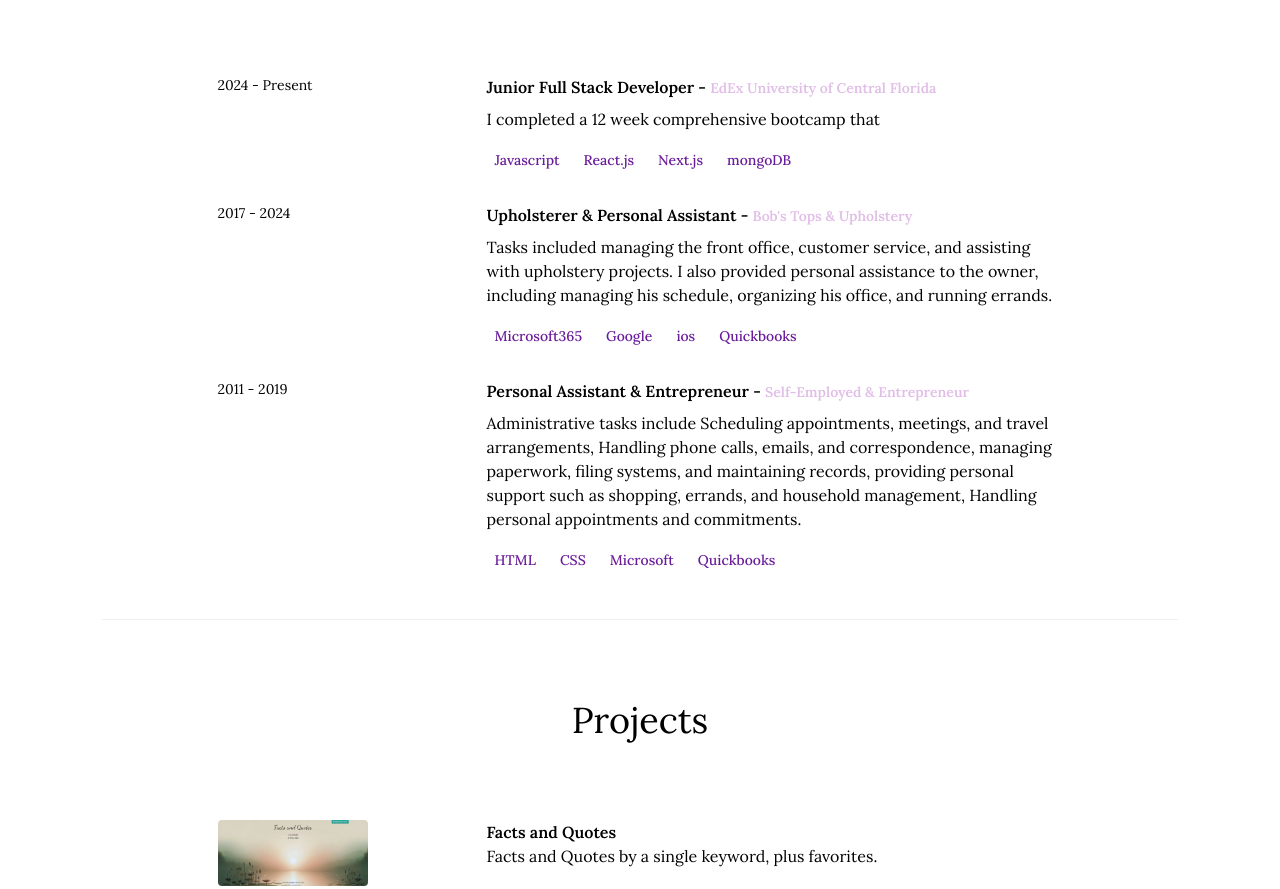
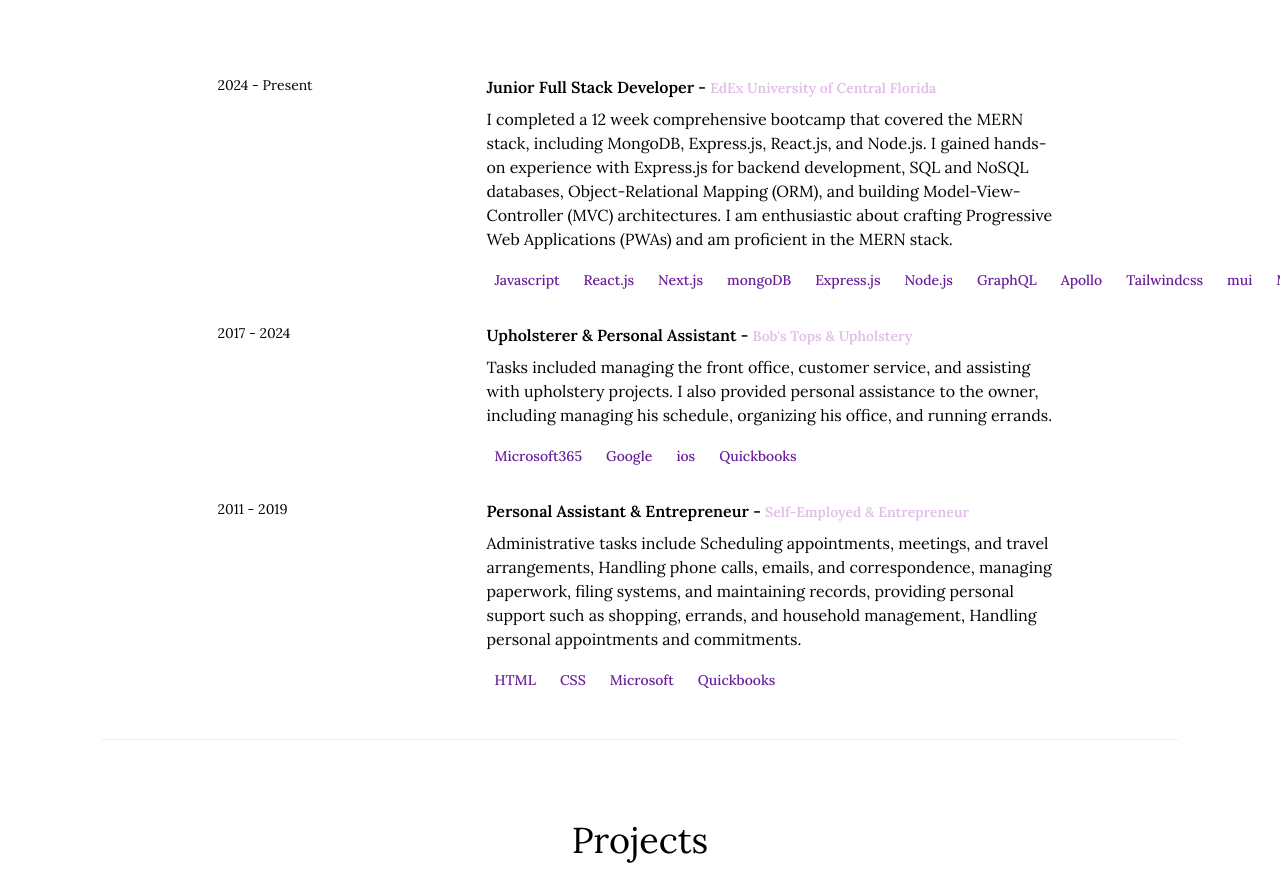
Before and after one commit to L-Lainio/ljlainio-react-vite, a React (Vite) app: page / in a window 1280 px wide. Shown: the part 2119-3008 px from the top of the page. Built offline with nearby package versions, Linux system fonts and the light colour scheme; a web font is replaced by a local one.

Commit message:
updayed index.js file

```diff
--- a/package.json
+++ b/package.json
@@ -26,6 +26,7 @@
     "eslint-plugin-react": "^7.34.1",
     "eslint-plugin-react-hooks": "^4.6.0",
     "eslint-plugin-react-refresh": "^0.4.6",
+    "netlify-cli": "^17.33.4",
     "postcss": "^8.4.38",
     "tailwindcss": "^3.4.4",
     "vite": "^5.2.0"
--- a/src/constants/index.js
+++ b/src/constants/index.js
@@ -14,8 +14,8 @@ export const EXPERIENCES = [
         year: "2024 - Present",
         role: "Junior Full Stack Developer",
         company: "EdEx University of Central Florida",
-        description: `I completed a 12 week comprehensive bootcamp that `,
-        technologies: ["Javascript", "React.js", "Next.js", "mongoDB"],
+        description: `I completed a 12 week comprehensive bootcamp that covered the MERN stack, including MongoDB, Express.js, React.js, and Node.js. I gained hands-on experience with Express.js for backend development, SQL and NoSQL databases, Object-Relational Mapping (ORM), and building Model-View-Controller (MVC) architectures. I am enthusiastic about crafting Progressive Web Applications (PWAs) and am proficient in the MERN stack.`,
+        technologies: ["Javascript", "React.js", "Next.js", "mongoDB", "Express.js", "Node.js", "GraphQL", "Apollo", "Tailwindcss", "mui", "Materialize", "HTML", "CSS", "API", "Insomnia", "Heroku", "Netlify", "Vercel"],
     },
 
     {
```
Also changed, not shown: 2 other files (tests, documents, lock files or other folders).
